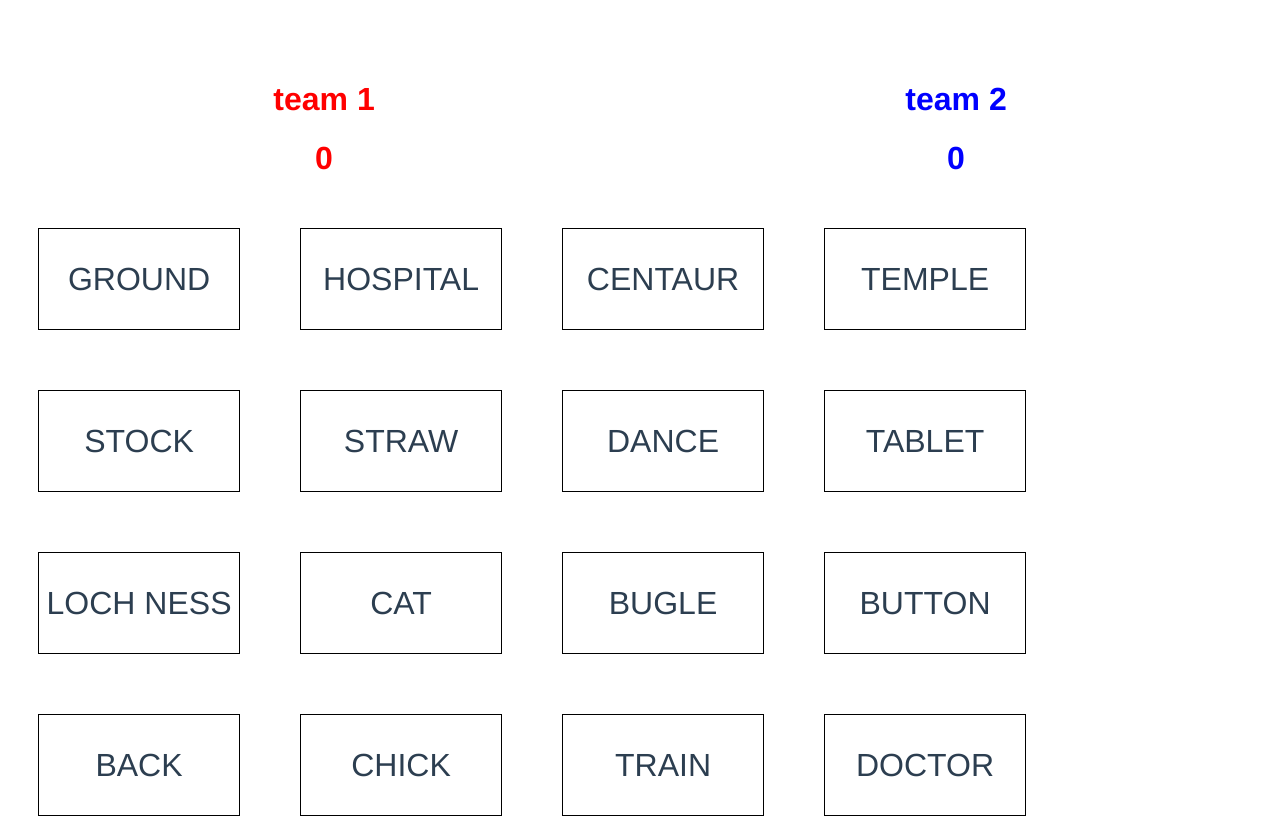
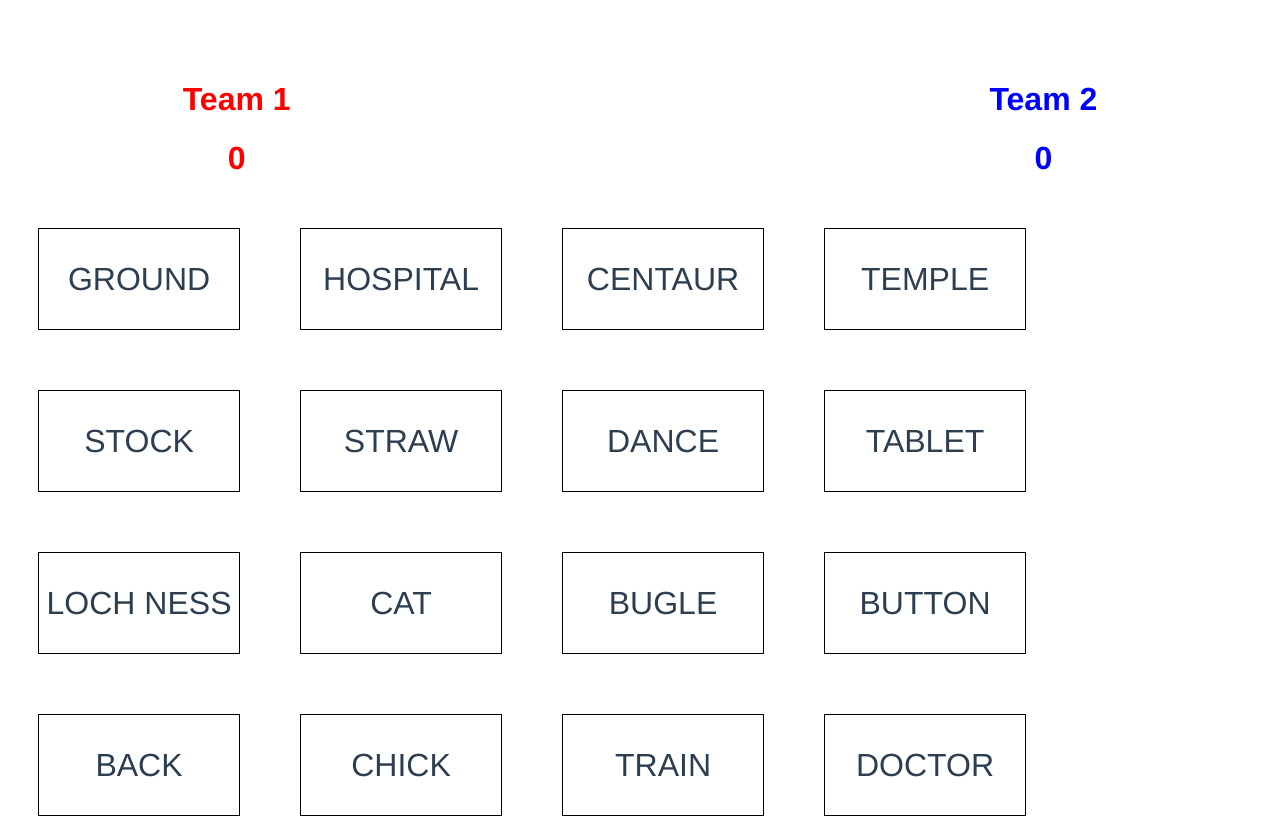
Before and after one commit to wwzeb/fe_codenames, a Vue app: page / in a window 1280 px wide. Shown: the top 817 px of the page. Built offline with nearby package versions, Linux system fonts and the light colour scheme.

Commit message:
random teams

```diff
--- a/src/App.vue
+++ b/src/App.vue
@@ -4,13 +4,18 @@
       <Score
         :teamName="teams.team1.name"
         :score="teams.team1.score"
-        :color="'red-team'"
+        :color="teams.team1.color"
       ></Score>
+
+      <Turn
+        :turn="teams.team1.name"
+        :color="teams.team1.color"
+      ></Turn>
 
       <Score
         :teamName="teams.team2.name"
         :score="teams.team2.score"
-        :color="'blue-team'"
+        :color="teams.team2.color"
       ></Score>
     </div>
 
@@ -34,6 +39,7 @@
 import GameBoard from './components/GameBoard';
 import Score from './components/Score';
 import Codename from './components/Codename';
+import Turn from './components/Turn';
 import WordsFile  from 'raw-loader!./assets/words.txt';
 
 export default {
@@ -41,23 +47,25 @@ export default {
   components: {
     GameBoard,
     Score,
-    Codename
+    Codename,
+    Turn
   },
   created: function() {
     const words = WordsFile.split('\n');
-
     let randomWords = [];
     while(randomWords.length <= 24){
       let randomNum = Math.floor(Math.random() * words.length) + 1;
       if(randomWords.indexOf(words[randomNum]) === -1) randomWords.push(words[randomNum]);
     }
-
     this.codenames = randomWords.map(word => {
       return {
         codename: word,
         type: this.selectRandomColor(this.types),
       }
     });
+    let coinFlip = Math.round(Math.random()) + 1;
+    this.teams["team" + coinFlip]["color"] = "red-team";
+    this.teams["team" + ((coinFlip % 2) + 1)]["color"] = "blue-team";
   },
   methods: {
     increaseScore: function (col) {
@@ -87,11 +95,11 @@ export default {
     return {
       teams: {
         team1 : {
-          name: 'team 1',
+          name: 'Team 1',
           score: 0
         },
         team2 : {
-          name: 'team 2',
+          name: 'Team 2',
           score: 0
         }
       },
@@ -118,6 +126,11 @@ export default {
   user-select: none;
 }
 
+.turn {
+  display: flex;
+  justify-content: center;
+}
+
 .board {
   display: flex;
   justify-content: center;
```
